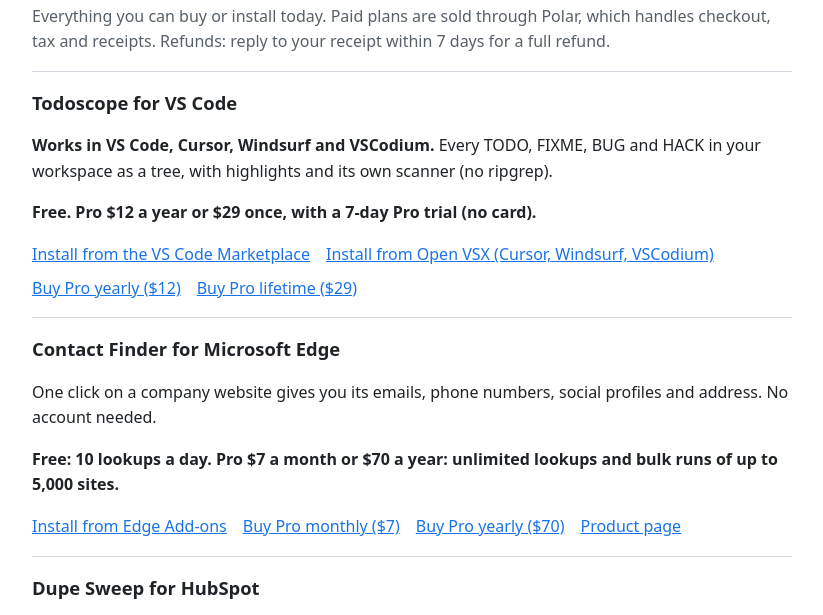
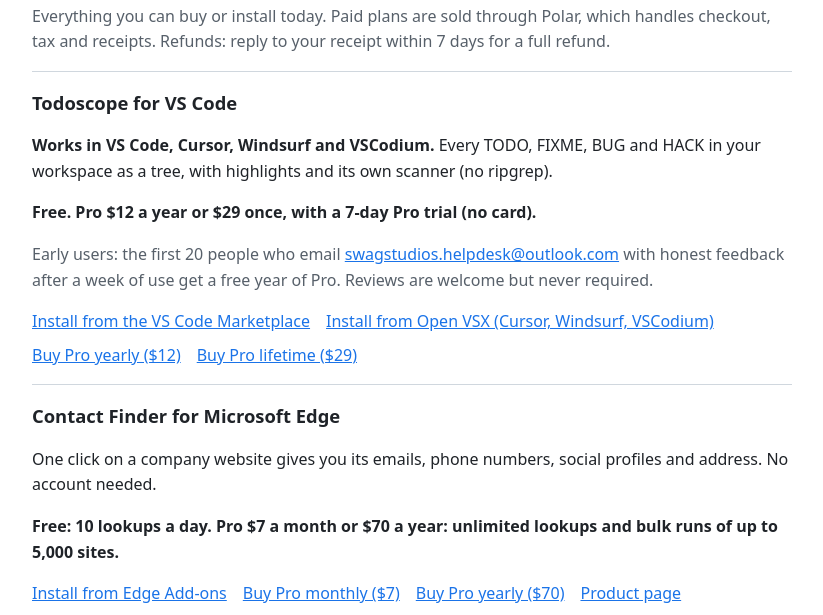
Before and after one commit to Myzles/myzles.github.io, a plain HTML site: page products/index.html in a window 1280 px wide. Shown: the part 180-795 px from the top of the page, without its empty margins (228-1051 px from the left). Drawn offline with Linux system fonts and the light colour scheme.

Commit message:
Early-user offer: free year of Pro for honest feedback (reviews optional)
Co-Authored-By: Claude Opus 5.5 <noreply@anthropic.com>

```diff
--- a/products/index.html
+++ b/products/index.html
@@ -28,6 +28,7 @@ ul.links{list-style:none;padding:0;margin:8px 0 0;display:flex;flex-wrap:wrap;ga
 <h2>Todoscope for VS Code</h2>
 <p><strong>Works in VS Code, Cursor, Windsurf and VSCodium.</strong> Every TODO, FIXME, BUG and HACK in your workspace as a tree, with highlights and its own scanner (no ripgrep).</p>
 <p class="price">Free. Pro $12 a year or $29 once, with a 7-day Pro trial (no card).</p>
+<p class="muted">Early users: the first 20 people who email <a href="mailto:swagstudios.helpdesk@outlook.com?subject=Todoscope%20early%20user">swagstudios.helpdesk@outlook.com</a> with honest feedback after a week of use get a free year of Pro. Reviews are welcome but never required.</p>
 <ul class="links">
 <li><a href="https://marketplace.visualstudio.com/items?itemName=myzles.myzles-todo-lens">Install from the VS Code Marketplace</a></li>
 <li><a href="https://open-vsx.org/extension/myzles/myzles-todo-lens">Install from Open VSX (Cursor, Windsurf, VSCodium)</a></li>
```
